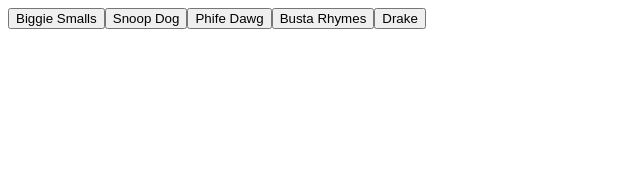
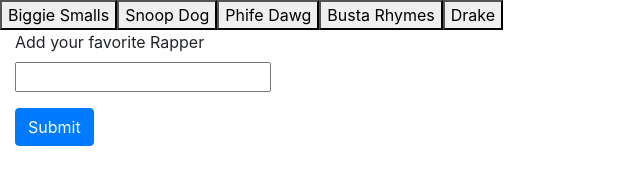
Before and after one commit to kelseytobin/Giphy-Buttons, a plain HTML site: page giphy-ajax.html in a window 1280 px wide. Shown: the whole page, without its empty margins (0-640 px from the left). Drawn offline with nearby package versions, Linux system fonts and the light colour scheme.

Commit message:
added user input form

```diff
--- a/giphy-ajax.html
+++ b/giphy-ajax.html
@@ -4,17 +4,32 @@
 <head>
     <meta charset="utf-8">
     <title>Watch Me Giphy</title>
+    <meta name="viewport" content="width=device-width, initial-scale=1">
+    <link rel="stylesheet" href="https://stackpath.bootstrapcdn.com/bootstrap/4.1.3/css/bootstrap.min.css" integrity="sha384-MCw98/SFnGE8fJT3GXwEOngsV7Zt27NXFoaoApmYm81iuXoPkFOJwJ8ERdknLPMO"
+        crossorigin="anonymous">
 </head>
 
 <body>
+    <!-- button display -->
     <div id="button-display">
     </div>
 
+    <!-- primary container -->
     <div id="gif-display">
     </div>
 
-    <script src="https://cdnjs.cloudflare.com/ajax/libs/jquery/3.2.1/jquery.min.js"></script>
-    <script src="assets/app.js"></script>
+    <!-- user input form -->
+    <div class="col-xs-3 col-sm-3 col-md-3 col-lg-3">
+        <form id="gif-form" role="form">
+            <div class="form-group">
+                <label form= "rapper-input">Add your favorite Rapper</label>
+                <input type="text" id="artist-input">
+            </div>
+            <input id="addGif" type="submit" value="Submit" class="btn btn-primary">
+        </form>
+
+        <script src="https://cdnjs.cloudflare.com/ajax/libs/jquery/3.2.1/jquery.min.js"></script>
+        <script src="assets/app.js"></script>
 
 
 </body>
```
Also changed, not shown: app.js (+4 -3 lines).
